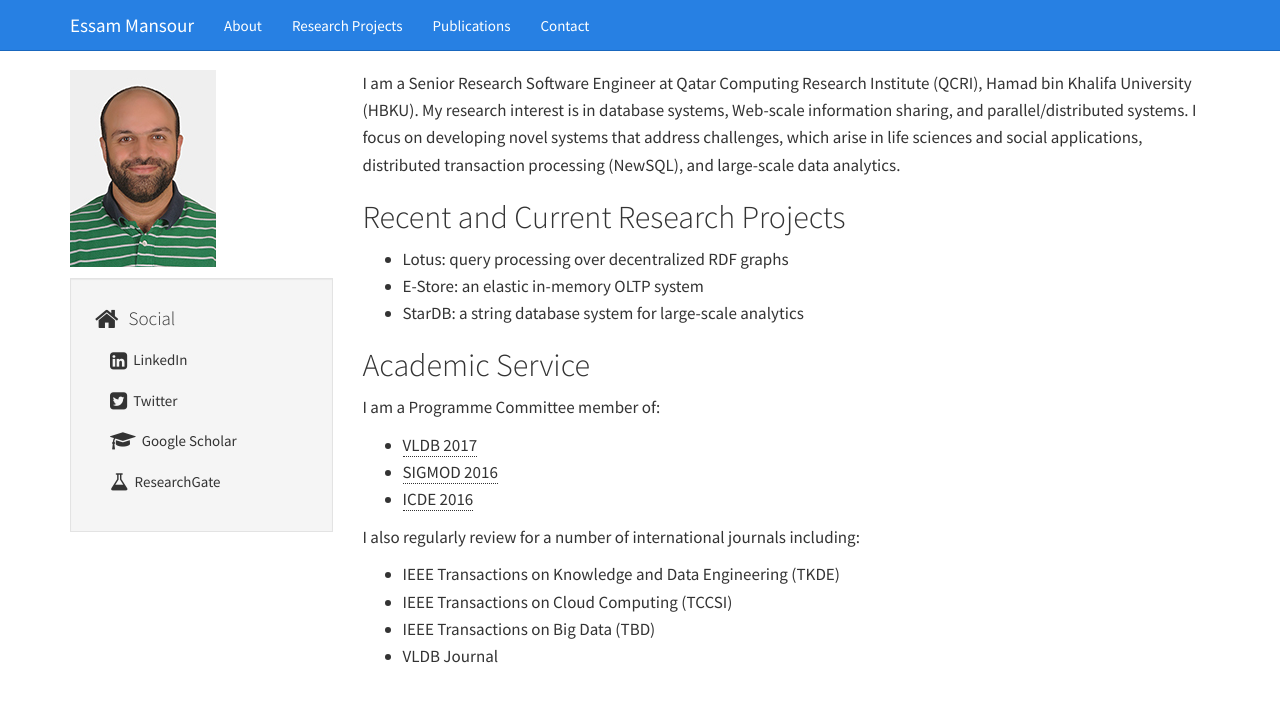
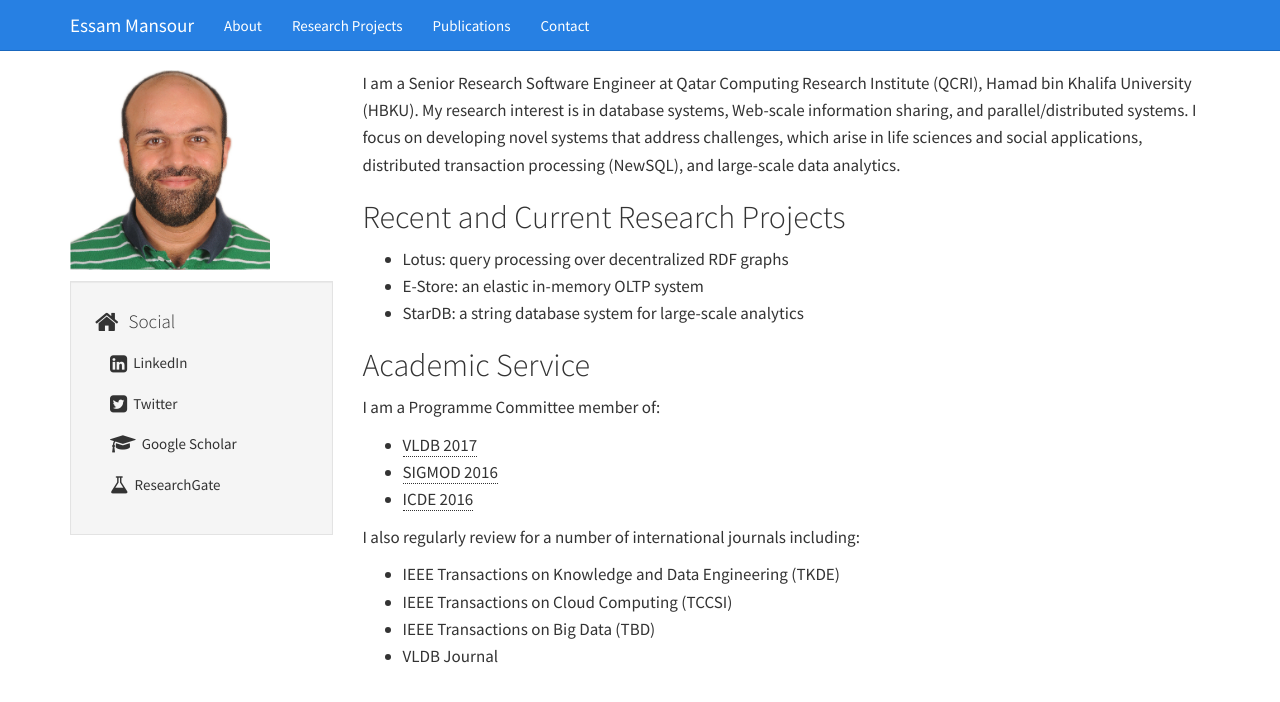
Before and after one commit to mansoure/mansoure.github.io, a Jekyll site: the page built from index.md, in a window 1280 px wide. Shown: the top 702 px of the page. Built offline with Jekyll 4.4.1, drawn with Linux system fonts in a browser that asks for light colours.

```diff
--- a/_layouts/default.html
+++ b/_layouts/default.html
@@ -56,7 +56,7 @@
 
 		<div class="col-sm-3" id="sidebar">
             <aside>
-				<img style="float: center;" alt="thumbnail of Essam" src="https://mansoure.github.io/images/essam2.jpg"  />
+				<img style="float: center;" alt="thumbnail of Essam" src="https://mansoure.github.io/images/essam.jpg" height="200px" width="200px"  />
 				<p> </p>
 				<section class="well well-sm">
 					<ul class="list-group list-group-flush">
```
